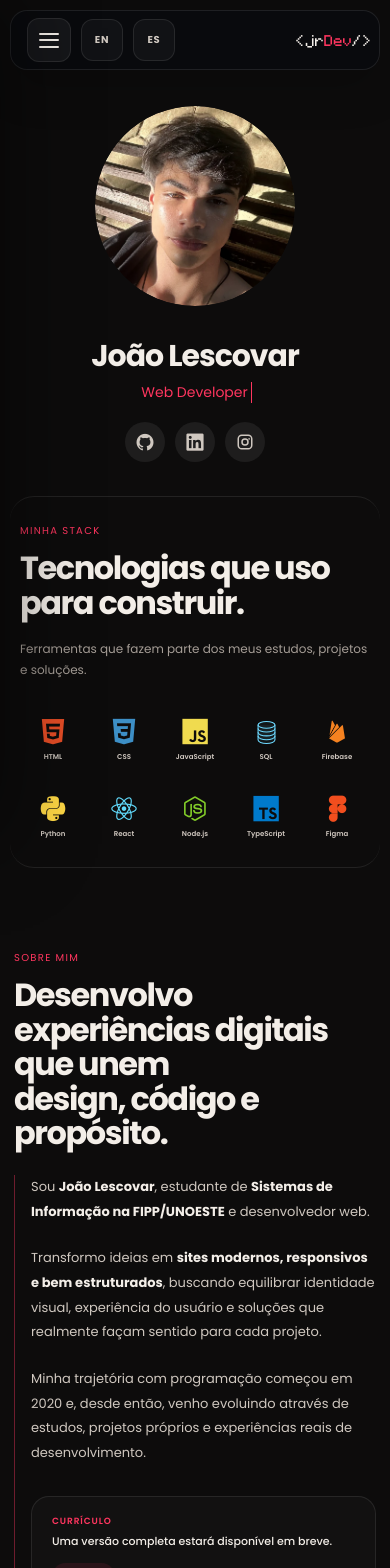
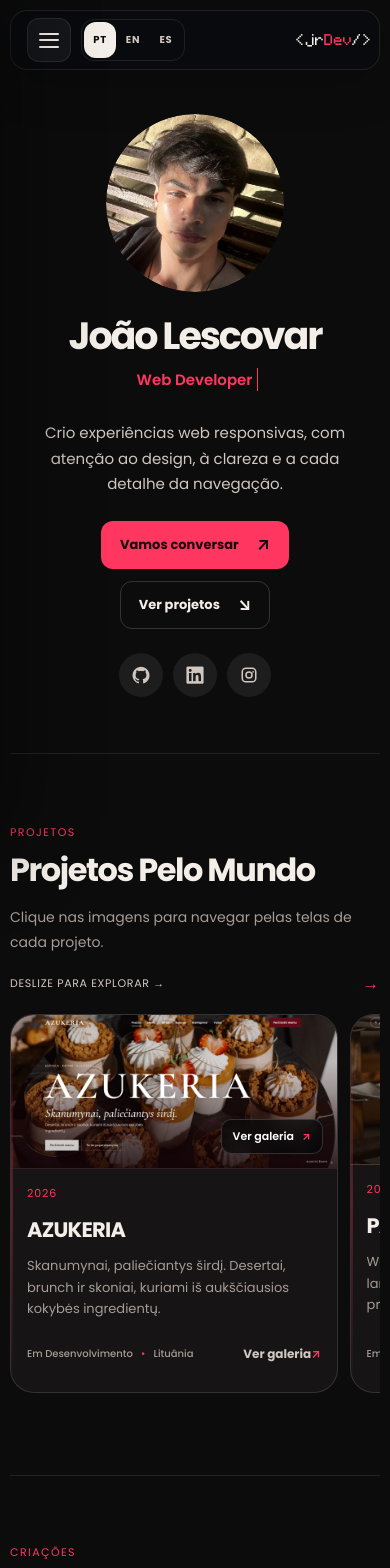
Before and after one commit to jrlescovar/jrlescovardeveloper, a React (Vite) app: page / in a window 390 px wide. Shown: the top 1568 px of the page. Built offline with nearby package versions, Linux system fonts and the light colour scheme.

Commit message:
atualização visual

```diff
--- a/index.html
+++ b/index.html
@@ -2,7 +2,7 @@
 <html lang="pt-BR">
   <head>
     <meta charset="UTF-8" />
-    <meta name="viewport" content="width=device-width, initial-scale=1, maximum-scale=1, user-scalable=no" />
+    <meta name="viewport" content="width=device-width, initial-scale=1" />
     <meta name="description" content="Portfólio de João Lescovar, desenvolvedor web e estudante de Sistemas de Informação." />
     <meta name="theme-color" content="#08090c" />
     <title>João Lescovar — Web Developer</title>
--- a/principal.css
+++ b/principal.css
@@ -1950,3 +1950,423 @@ button:focus-visible {
     border-color: transparent;
   }
 }
+
+/* Apresentação editorial e ações principais */
+.skip-link {
+  position: fixed;
+  top: 8px;
+  left: 8px;
+  z-index: 500;
+  padding: 12px 16px;
+  border-radius: 10px;
+  background: var(--text);
+  color: var(--bg);
+  font-size: 14px;
+  font-weight: 600;
+  text-decoration: none;
+  transform: translateY(-150%);
+}
+
+.skip-link:focus {
+  transform: translateY(0);
+}
+
+.topbar-inner > span {
+  display: flex;
+  align-items: center;
+  min-height: 44px;
+}
+
+.topbar-inner > span .brand-code {
+  display: inline-flex;
+  align-items: center;
+  min-height: 44px;
+}
+
+.language-switch {
+  display: flex;
+  align-items: center;
+  gap: 4px;
+  padding: 3px;
+  border: 1px solid var(--line);
+  border-radius: 13px;
+}
+
+.language-switch .lang-toggle {
+  min-width: 34px;
+  height: 36px;
+  padding: 0 6px;
+  border: 0;
+  background: transparent;
+  font-size: 11px;
+}
+
+.language-switch .lang-toggle.is-active {
+  background: var(--text);
+  color: var(--bg);
+}
+
+.hero {
+  min-height: min(740px, calc(100dvh - 100px));
+  padding: 56px 16px 82px;
+  border-bottom: 1px solid var(--line);
+}
+
+.hero .profile-card {
+  display: grid;
+  grid-template-columns: minmax(250px, 0.8fr) minmax(0, 1.2fr);
+  align-items: center;
+  gap: clamp(50px, 7vw, 110px);
+  width: 100%;
+  max-width: 1060px;
+  padding: 0;
+}
+
+.hero .portrait-ring {
+  width: min(100%, 355px);
+  height: auto;
+  margin: 0 auto;
+  aspect-ratio: 1;
+}
+
+.hero .profile-card-content {
+  max-width: 610px;
+  text-align: left;
+}
+
+.hero .profile-card h1 {
+  font-size: clamp(38px, 4.2vw, 58px);
+  font-weight: 700;
+  letter-spacing: -0.055em;
+  line-height: 1.06;
+}
+
+.hero .profile-card h1 + .profile-role {
+  display: inline-block;
+  width: 0;
+  margin-top: 12px;
+  overflow: hidden;
+  border-right: 1px solid var(--accent);
+  color: var(--accent);
+  font-size: 15px;
+  font-weight: 600;
+  white-space: nowrap;
+  animation: profileRoleTyping 4s steps(13, end) infinite, profileRoleCaret 0.75s step-end infinite;
+}
+
+.hero-description {
+  max-width: 50ch;
+  margin-top: 28px;
+  color: var(--muted-strong);
+  font-size: 16px;
+  line-height: 1.7;
+}
+
+.hero-actions {
+  display: flex;
+  flex-wrap: wrap;
+  gap: 12px;
+  margin-top: 30px;
+}
+
+.button-primary,
+.button-secondary {
+  display: inline-flex;
+  align-items: center;
+  justify-content: center;
+  gap: 18px;
+  min-height: 48px;
+  padding: 12px 18px;
+  border: 1px solid transparent;
+  border-radius: 12px;
+  font-size: 13px;
+  font-weight: 700;
+  text-decoration: none;
+  transition: background 0.2s ease, border-color 0.2s ease, color 0.2s ease, transform 0.2s ease;
+}
+
+.button-primary {
+  background: var(--accent);
+  color: #170c0f;
+}
+
+.button-primary:hover {
+  background: #ff6482;
+  transform: translateY(-2px);
+}
+
+.button-secondary {
+  border-color: var(--line-strong);
+  color: var(--text);
+}
+
+.button-secondary:hover {
+  border-color: var(--accent);
+  background: rgba(255, 54, 95, 0.08);
+}
+
+.button-primary span,
+.button-secondary span {
+  font-size: 17px;
+  line-height: 1;
+}
+
+.hero .social-links {
+  justify-content: flex-start;
+  margin-top: 26px;
+}
+
+.social-links > a {
+  width: 44px;
+  height: 44px;
+}
+
+/* Os projetos lideram a narrativa sem alterar a largura dos cartões. */
+.projects-section {
+  padding-top: 92px;
+  padding-bottom: 88px;
+}
+
+.real-projects {
+  padding-bottom: 86px;
+  margin-bottom: 86px;
+}
+
+.project-card {
+  border-color: rgba(255, 255, 255, 0.13);
+  background: #161414;
+}
+
+.project-card:hover,
+.project-card:focus-within {
+  border-color: var(--accent);
+}
+
+.project-card::after {
+  opacity: 0.3;
+}
+
+.project-content > p {
+  display: -webkit-box;
+  overflow: hidden;
+  -webkit-box-orient: vertical;
+  -webkit-line-clamp: 4;
+  font-size: 13px;
+  line-height: 1.65;
+}
+
+.project-number,
+.project-tags span {
+  font-size: 11px;
+}
+
+.project-link {
+  display: inline-flex;
+  align-items: center;
+  justify-content: center;
+  min-height: 44px;
+  font-size: 12px;
+}
+
+.project-gallery-link {
+  padding: 0;
+  border: 0;
+  background: transparent;
+  cursor: pointer;
+}
+
+.media-open {
+  font-size: 11px;
+}
+
+.skills-card {
+  margin-top: 0;
+}
+
+.skill-item > span:last-child {
+  font-size: 11px;
+}
+
+.section-heading > p,
+.connect-copy > p:last-child {
+  font-size: 15px;
+}
+
+.section-kicker {
+  font-size: 11px;
+}
+
+.about-section {
+  padding-top: 94px;
+  padding-bottom: 94px;
+}
+
+.about-copy p {
+  font-size: 16px;
+  line-height: 1.75;
+}
+
+.resume-card > div > span,
+.resume-status {
+  font-size: 11px;
+}
+
+.resume-card strong {
+  font-size: 13px;
+}
+
+.connect-links small {
+  font-size: 12px;
+}
+
+@media (max-width: 900px) {
+  .hero {
+    min-height: auto;
+  }
+
+  .hero .profile-card {
+    gap: 36px;
+  }
+}
+
+@media (max-width: 680px) {
+  .language-switch {
+    gap: 1px;
+    padding: 2px;
+  }
+
+  .language-switch .lang-toggle {
+    min-width: 32px;
+    height: 36px;
+    font-size: 10px;
+  }
+
+  .hero {
+    padding: 32px 12px 56px;
+  }
+
+  .hero .profile-card {
+    display: flex;
+    flex-direction: column;
+    gap: 24px;
+  }
+
+  .hero .portrait-ring {
+    width: 178px;
+    margin-bottom: 0;
+  }
+
+  .hero .profile-card-content {
+    padding: 0 8px;
+    text-align: center;
+  }
+
+  .hero .profile-card h1 {
+    font-size: 38px;
+  }
+
+  .hero-description {
+    margin: 22px auto 0;
+    font-size: 15px;
+  }
+
+  .hero-actions {
+    justify-content: center;
+    margin-top: 24px;
+  }
+
+  .hero .social-links {
+    justify-content: center;
+    margin-top: 24px;
+  }
+
+  .projects-section {
+    padding-top: 70px;
+    padding-bottom: 70px;
+  }
+
+  .real-projects {
+    padding-bottom: 68px;
+    margin-bottom: 68px;
+  }
+
+  .project-content > p {
+    -webkit-line-clamp: 3;
+  }
+
+  .project-content,
+  .project-card-featured .project-content {
+    padding: 16px;
+  }
+
+  .project-footer {
+    padding-top: 10px;
+  }
+
+  .project-tags span {
+    font-size: 10px;
+  }
+
+  .projects-swipe-hint {
+    font-size: 11px;
+  }
+
+  .media-open {
+    font-size: 11px;
+  }
+
+  .skills-card {
+    padding: 30px 14px;
+  }
+
+  .skills-grid {
+    grid-template-columns: repeat(4, minmax(0, 1fr));
+    gap: 18px 10px;
+  }
+
+  .skill-item {
+    min-height: 72px;
+  }
+
+  .skill-item > span:last-child {
+    max-width: none;
+    overflow: visible;
+    font-size: 11px;
+    text-overflow: clip;
+    white-space: normal;
+  }
+
+  .section-heading > p {
+    font-size: 14px;
+  }
+
+  .about-copy p {
+    font-size: 15px;
+  }
+
+  .connect-section {
+    padding: 38px 14px;
+  }
+}
+
+@media (max-width: 375px) {
+  .topbar-inner {
+    padding-left: 10px;
+  }
+
+  .topbar-actions {
+    gap: 5px;
+  }
+
+  .hero-actions a {
+    width: 100%;
+  }
+}
+
+@media (prefers-reduced-motion: reduce) {
+  .hero .profile-card h1 + .profile-role {
+    width: auto;
+    border-right: 0;
+    animation: none;
+  }
+}
--- a/src/App.jsx
+++ b/src/App.jsx
@@ -1,5 +1,5 @@
 import React, { useEffect, useRef, useState } from "react";
-import { personalProjects, sidebarTargets, skills, worldProjects } from "./data.js";
+import { navigationTargets, personalProjects, sidebarTargets, skills, worldProjects } from "./data.js";
 import { translations } from "./translations.js";
 
 const github = "https://github.com/jrlescovar";
@@ -60,7 +60,7 @@ function ProjectCard({ project, text, personalIndex, openGallery }) {
   const description = personal ? text.projectDescriptions[personalIndex] : text[project.descriptionKey];
   const status = personal ? (project.statusKey ? text[project.statusKey] : project.status) : text[project.typeKey];
   const detail = personal ? project.tag : (project.countryKey ? text[project.countryKey] : null);
-  const linkLabel = personal ? text.projectLinks[personalIndex] : text[project.linkKey];
+  const linkLabel = project.href ? (personal ? text.projectLinks[personalIndex] : text[project.linkKey]) : text.galleryAction;
   const classes = ["project-card", `project-${project.slug}`];
   if (project.featured) classes.push("project-card-featured");
   if (!personal) classes.push("real-project-card");
@@ -78,7 +78,7 @@ function ProjectCard({ project, text, personalIndex, openGallery }) {
         <div className="project-tags"><span>{status}</span>{detail && <span>{detail}</span>}</div>
         {project.href
           ? <a className="project-link" href={project.href} target="_blank" rel="noopener noreferrer"><AccentArrows label={linkLabel} /></a>
-          : <span className="project-link disabled" aria-disabled="true"><AccentArrows label={linkLabel} /></span>}
+          : <button className="project-link project-gallery-link" type="button" onPointerEnter={() => preloadGalleryImages(project.images)} onFocus={() => preloadGalleryImages(project.images)} onClick={(event) => openGallery(project, event.currentTarget)} aria-label={`${text.galleryAction.replace(/↗/g, "").trim()} — ${project.title}`}><AccentArrows label={linkLabel} /></button>}
       </div>
     </div>
   </article>;
@@ -349,15 +349,17 @@ function App() {
   const closeGallery = () => { setGalleryProject(null); window.requestAnimationFrame(() => galleryTriggerRef.current?.focus({ preventScroll: true })); };
 
   return <>
+    <a className="skip-link" href="#conteudo">{text.skipContent}</a>
     <header className={`topbar${scrolled ? " scrolled" : ""}`} id="topbar">
       <div className="topbar-inner">
         <span onClick={(event) => navigate(event, "inicio")}><Brand link /></span>
         <nav className="topbar-nav" aria-label="Navegação principal">
-          {text.topLinks.map((label, index) => <a className="top-link" href={`#${["sobre", "habilidades", "projetos", "contato"][index]}`} key={label} onClick={(event) => navigate(event, ["sobre", "habilidades", "projetos", "contato"][index])}>{label}</a>)}
+          {text.topLinks.map((label, index) => <a className="top-link" href={`#${navigationTargets[index]}`} key={label} onClick={(event) => navigate(event, navigationTargets[index])}>{label}</a>)}
         </nav>
         <div className="topbar-actions">
-          <button className="lang-toggle" type="button" aria-label={text.toggleLabel} onClick={() => setLanguage(language === "pt" ? "en" : "pt")}>{language === "pt" ? "EN" : "PT"}</button>
-          <button className="lang-toggle" type="button" aria-label={language === "es" ? "Cambiar idioma a inglés" : "Cambiar idioma a español"} onClick={() => setLanguage(language === "es" ? "en" : "es")}>{language === "es" ? "EN" : "ES"}</button>
+          <div className="language-switch" role="group" aria-label={text.languageLabel}>
+            {(["pt", "en", "es"]).map((code) => <button className={`lang-toggle${language === code ? " is-active" : ""}`} type="button" key={code} lang={code === "pt" ? "pt-BR" : code} aria-label={text.languageNames[code]} aria-pressed={language === code} onClick={() => setLanguage(code)}>{code.toUpperCase()}</button>)}
+          </div>
           <button ref={menuButtonRef} className="menu-btn" type="button" aria-label={text.openMenu} aria-controls="sidebar" aria-expanded={menuOpen} onClick={() => setMenuOpen(!menuOpen)}><span className="hamburger" aria-hidden="true"><span /><span /><span /></span></button>
         </div>
       </div>
@@ -378,11 +380,21 @@ function App() {
       </div></div>
     </aside>
 
-    <main className="page-shell">
-      <section className="hero" id="inicio" aria-label="Apresentação de João Lescovar"><aside className="profile-card" aria-label="Perfil de João Lescovar">
+    <main className="page-shell" id="conteudo">
+      <section className="hero" id="inicio" aria-label="Apresentação de João Lescovar"><div className="profile-card">
         <div className="portrait-ring"><img src="/img/perfil.webp" alt="Foto de João Lescovar" width="830" height="900" decoding="async" fetchPriority="high" /></div>
-        <div className="profile-card-content"><h2>João Lescovar</h2><p className="profile-role">Web Developer</p><SocialIcons /></div>
-      </aside></section>
+        <div className="profile-card-content"><h1>João Lescovar</h1><p className="profile-role">Web Developer</p><p className="hero-description">{text.heroDescription}</p><div className="hero-actions"><a className="button-primary" href="mailto:jrlescovar@gmail.com">{text.contactAction} <span aria-hidden="true">↗</span></a><a className="button-secondary" href="#projetos" onClick={(event) => navigate(event, "projetos")}>{text.projectsAction} <span aria-hidden="true">↘</span></a></div><SocialIcons /></div>
+      </div></section>
+
+      <section className="projects-section" id="projetos" aria-labelledby="projectsTitle">
+        <div className="real-projects"><div className="section-heading real-projects-heading"><div><p className="section-kicker">{text.realProjectsKicker}</p><h2 id="projectsTitle">{text.realProjectsTitle}</h2></div><p>{text.realProjectsDescription}</p></div>
+          <p className="projects-swipe-hint real-projects-swipe-hint" aria-hidden="true">{text.swipe.replace(/<[^>]*>/g, " ")} <span>→</span></p>
+          <div className="projects-grid real-projects-grid">{worldProjects.map((project) => <ProjectCard key={project.slug} project={project} text={text} openGallery={openGallery} />)}</div>
+        </div>
+        <div className="section-heading projects-heading personal-projects-heading"><div><p className="section-kicker">{text.projectsKicker}</p><h2>{text.projectsTitle}</h2></div><p>{text.projectsDescription}</p></div>
+        <p className="projects-swipe-hint" aria-hidden="true">{text.swipe.replace(/<[^>]*>/g, " ")} <span>→</span></p>
+        <div className="projects-grid" id="projectsGrid">{personalProjects.map((project, index) => <ProjectCard key={project.slug} project={project} text={text} personalIndex={index} openGallery={openGallery} />)}</div>
+      </section>
 
       <section className="skills-card" id="habilidades" aria-labelledby="skillsTitle">
         <div className="section-heading skills-heading"><div><p className="section-kicker">{text.skillsKicker}</p><h2 id="skillsTitle">{text.skillsTitle}</h2></div><p>{text.skillsDescription}</p></div>
@@ -395,16 +407,6 @@ function App() {
           {text.aboutParagraphs.map((paragraph) => <p key={paragraph} dangerouslySetInnerHTML={{ __html: paragraph }} />)}
           <div className="resume-card" aria-label="Currículo em preparação"><div><span>{text.resumeTitle}</span><strong>{text.resumeDescription}</strong></div><span className="resume-status">{text.soon}</span></div>
         </div></div>
-      </section>
-
-      <section className="projects-section" id="projetos" aria-labelledby="projectsTitle">
-        <div className="real-projects"><div className="section-heading real-projects-heading"><div><p className="section-kicker">{text.realProjectsKicker}</p><h2>{text.realProjectsTitle}</h2></div><p>{text.realProjectsDescription}</p></div>
-          <p className="projects-swipe-hint real-projects-swipe-hint" aria-hidden="true">{text.swipe.replace(/<[^>]*>/g, " ")} <span>→</span></p>
-          <div className="projects-grid real-projects-grid">{worldProjects.map((project) => <ProjectCard key={project.slug} project={project} text={text} openGallery={openGallery} />)}</div>
-        </div>
-        <div className="section-heading projects-heading personal-projects-heading"><div><p className="section-kicker">{text.projectsKicker}</p><h2 id="projectsTitle">{text.projectsTitle}</h2></div><p>{text.projectsDescription}</p></div>
-        <p className="projects-swipe-hint" aria-hidden="true">{text.swipe.replace(/<[^>]*>/g, " ")} <span>→</span></p>
-        <div className="projects-grid" id="projectsGrid">{personalProjects.map((project, index) => <ProjectCard key={project.slug} project={project} text={text} personalIndex={index} openGallery={openGallery} />)}</div>
       </section>
 
       <section className="connect-section" id="contato" aria-labelledby="contactTitle">
--- a/src/data.js
+++ b/src/data.js
@@ -4,11 +4,9 @@ export const skills = [
   ["devicon-javascript-plain colored", "JavaScript"],
   ["sql", "SQL"],
   ["devicon-firebase-plain colored", "Firebase"],
-  ["devicon-python-plain colored", "Python"],
   ["devicon-react-original colored", "React"],
   ["devicon-nodejs-plain colored", "Node.js"],
   ["devicon-typescript-plain colored", "TypeScript"],
-  ["devicon-figma-plain colored", "Figma"],
 ];
 
 export const worldProjects = [
@@ -135,5 +133,5 @@ export const personalProjects = [
   },
 ];
 
-export const navigationTargets = ["sobre", "habilidades", "projetos", "contato"];
-export const sidebarTargets = ["inicio", "sobre", "habilidades", "projetos", "contato"];
+export const navigationTargets = ["projetos", "sobre", "habilidades", "contato"];
+export const sidebarTargets = ["inicio", "projetos", "sobre", "habilidades", "contato"];
--- a/src/translations.js
+++ b/src/translations.js
@@ -1,11 +1,18 @@
 export const translations = {
     pt: {
       description: "Portfólio de João Lescovar, desenvolvedor web e estudante de Sistemas de Informação.",
-      topLinks: ["Sobre", "Habilidades", "Projetos", "Redes"],
+      topLinks: ["Projetos", "Sobre", "Habilidades", "Contato"],
       sidebarLabel: "Navegação",
-      sideTitles: ["Início", "Sobre", "Habilidades", "Projetos", "Redes"],
-      sideDetails: ["Apresentação", "Minha trajetória", "Tecnologias e ferramentas", "Trabalhos selecionados", "Onde me encontrar"],
+      sideTitles: ["Início", "Projetos", "Sobre", "Habilidades", "Contato"],
+      sideDetails: ["Apresentação", "Trabalhos selecionados", "Minha trajetória", "Tecnologias e ferramentas", "Vamos conversar"],
       connect: "Conecte-se",
+      heroDescription: "Crio experiências web responsivas, com atenção ao design, à clareza e a cada detalhe da navegação.",
+      contactAction: "Vamos conversar",
+      projectsAction: "Ver projetos",
+      galleryAction: "Ver galeria ↗",
+      languageLabel: "Idioma do site",
+      languageNames: { pt: "Português", en: "English", es: "Español" },
+      skipContent: "Pular para o conteúdo",
       skillsKicker: "MINHA STACK",
       skillsTitle: "Tecnologias que uso para construir.",
       skillsDescription: "Ferramentas que fazem parte dos meus estudos, projetos e soluções.",
@@ -77,8 +84,8 @@ export const translations = {
       updating: "Em atualização",
       projectLinks: ["Em breve", "Visitar ↗", "GitHub ↗", "GitHub ↗"],
       contactKicker: "ALÉM DESTE PORTFÓLIO",
-      contactTitle: "Me encontre por aí.",
-      contactDescription: "Código, projetos e um pouco dos bastidores do que estou construindo.",
+      contactTitle: "Vamos conversar.",
+      contactDescription: "Tem um projeto em mente? Fale comigo por e-mail ou acompanhe meu trabalho nas redes.",
       socialDetails: ["jrlescovar@gmail.com", "Código e projetos", "Perfil profissional", "Perfil pessoal"],
       footerCredit: "Projetado e desenvolvido por João Lescovar.",
       rights: "Todos os direitos reservados.",
@@ -90,11 +97,18 @@ export const translations = {
     },
     en: {
       description: "Portfolio of João Lescovar, Web Developer and Information Systems student.",
-      topLinks: ["About", "Skills", "Projects", "Socials"],
+      topLinks: ["Projects", "About", "Skills", "Contact"],
       sidebarLabel: "Navigation",
-      sideTitles: ["Home", "About", "Skills", "Projects", "Socials"],
-      sideDetails: ["Introduction", "My journey", "Technologies and tools", "Selected work", "Where to find me"],
+      sideTitles: ["Home", "Projects", "About", "Skills", "Contact"],
+      sideDetails: ["Introduction", "Selected work", "My journey", "Technologies and tools", "Let's talk"],
       connect: "Connect",
+      heroDescription: "I build responsive web experiences with a focus on design, clarity and thoughtful interaction.",
+      contactAction: "Let's talk",
+      projectsAction: "Explore projects",
+      galleryAction: "View gallery ↗",
+      languageLabel: "Site language",
+      languageNames: { pt: "Português", en: "English", es: "Español" },
+      skipContent: "Skip to content",
       skillsKicker: "MY STACK",
       skillsTitle: "Technologies I use to build.",
       skillsDescription: "Tools that are part of my studies, projects and solutions.",
@@ -166,8 +180,8 @@ export const translations = {
       updating: "Being updated",
       projectLinks: ["Coming soon", "Visit ↗", "GitHub ↗", "GitHub ↗"],
       contactKicker: "BEYOND THIS PORTFOLIO",
-      contactTitle: "Find me online.",
-      contactDescription: "Code, projects and a glimpse behind the scenes of what I am building.",
+      contactTitle: "Let's talk.",
+      contactDescription: "Have a project in mind? Reach out by email or follow my work online.",
       socialDetails: ["jrlescovar@gmail.com", "Code and projects", "Professional profile", "Personal profile"],
       footerCredit: "Designed and developed by João Lescovar.",
       rights: "All rights reserved.",
@@ -179,11 +193,18 @@ export const translations = {
     },
     es: {
       description: "Portafolio de João Lescovar, desarrollador web y estudiante de Sistemas de Información.",
-      topLinks: ["Sobre mí", "Habilidades", "Proyectos", "Redes"],
+      topLinks: ["Proyectos", "Sobre mí", "Habilidades", "Contacto"],
       sidebarLabel: "Navegación",
-      sideTitles: ["Inicio", "Sobre mí", "Habilidades", "Proyectos", "Redes"],
-      sideDetails: ["Presentación", "Mi trayectoria", "Tecnologías y herramientas", "Trabajos seleccionados", "Dónde encontrarme"],
+      sideTitles: ["Inicio", "Proyectos", "Sobre mí", "Habilidades", "Contacto"],
+      sideDetails: ["Presentación", "Trabajos seleccionados", "Mi trayectoria", "Tecnologías y herramientas", "Hablemos"],
       connect: "Conéctate",
+      heroDescription: "Creo experiencias web responsivas, con atención al diseño, la claridad y cada detalle de la navegación.",
+      contactAction: "Hablemos",
+      projectsAction: "Ver proyectos",
+      galleryAction: "Ver galería ↗",
+      languageLabel: "Idioma del sitio",
+      languageNames: { pt: "Português", en: "English", es: "Español" },
+      skipContent: "Saltar al contenido",
       skillsKicker: "MI STACK",
       skillsTitle: "Tecnologías que uso para construir.",
       skillsDescription: "Herramientas que forman parte de mis estudios, proyectos y soluciones.",
@@ -255,8 +276,8 @@ export const translations = {
       updating: "En actualización",
       projectLinks: ["Próximamente", "Visitar ↗", "GitHub ↗", "GitHub ↗"],
       contactKicker: "MÁS ALLÁ DE ESTE PORTAFOLIO",
-      contactTitle: "Encuéntrame por aquí.",
-      contactDescription: "Código, proyectos y un poco del proceso detrás de lo que estoy construyendo.",
+      contactTitle: "Hablemos.",
+      contactDescription: "¿Tienes un proyecto en mente? Escríbeme por correo o sigue mi trabajo en redes.",
       socialDetails: ["jrlescovar@gmail.com", "Código y proyectos", "Perfil profesional", "Perfil personal"],
       footerCredit: "Diseñado y desarrollado por João Lescovar.",
       rights: "Todos los derechos reservados.",
```
